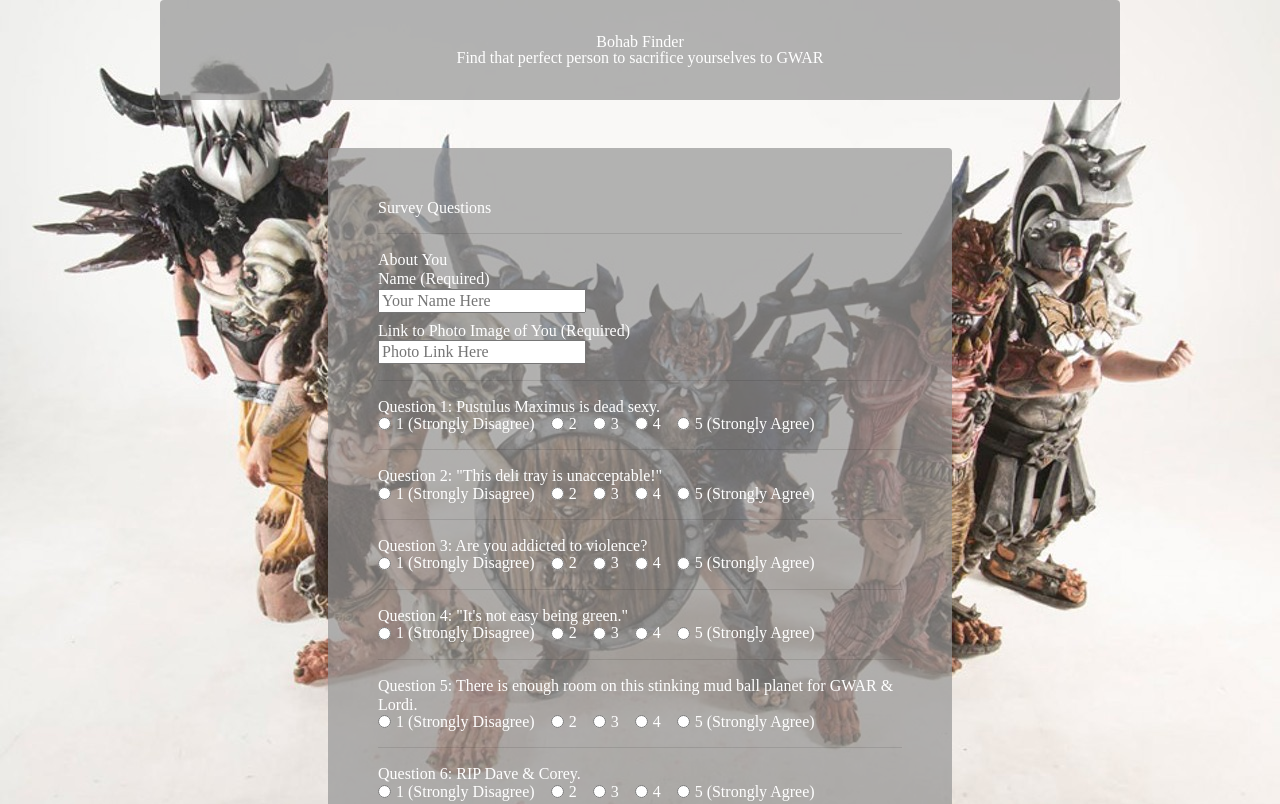
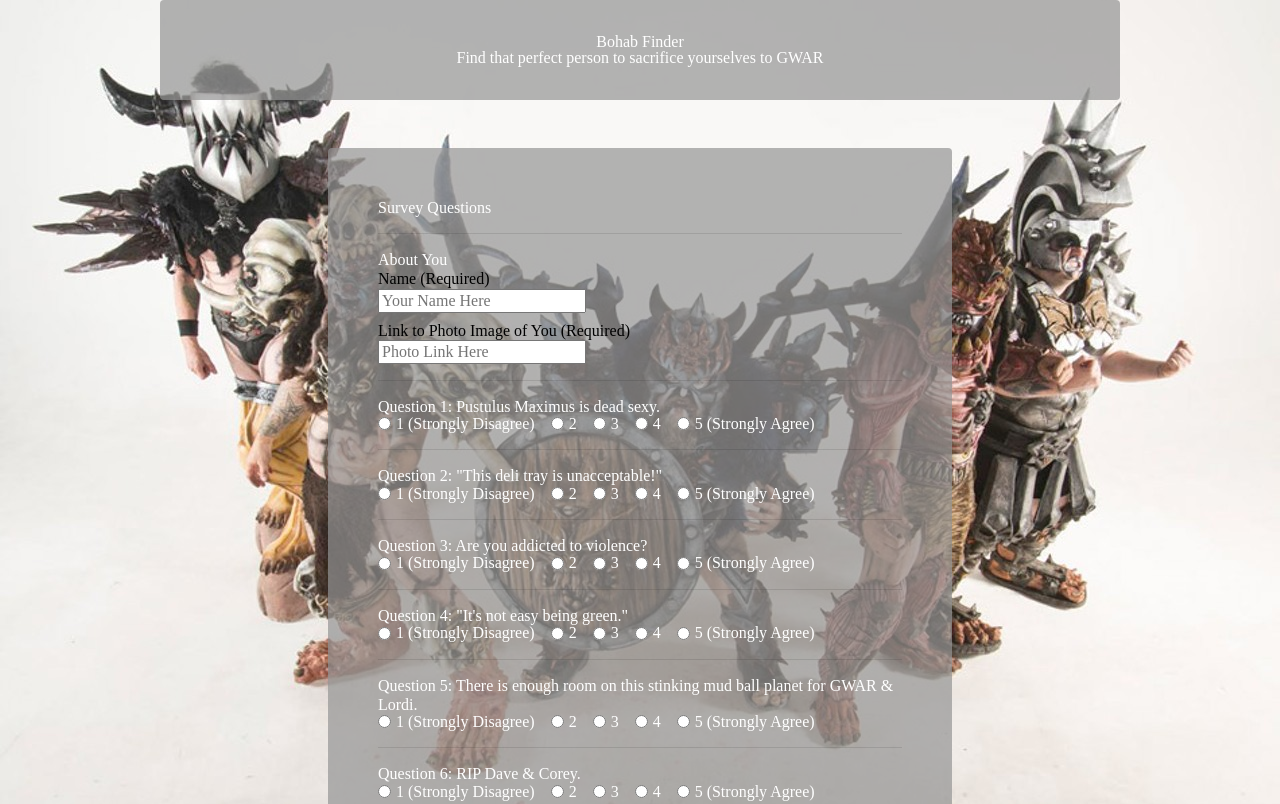
Before and after one commit to SheriffHobo/FriendFinder, a website: page app/public/survey.html in a window 1280 px wide. Shown: the top 804 px of the page. Drawn offline with nearby package versions, Linux system fonts and the light colour scheme; files that its build step writes are made by us from their sources.

```diff
--- a/app/public/css/style.css
+++ b/app/public/css/style.css
@@ -68,6 +68,6 @@
     margin: 50px;
 }
 
-h4 {
+h4, h5 {
     color: black;
 }
```
